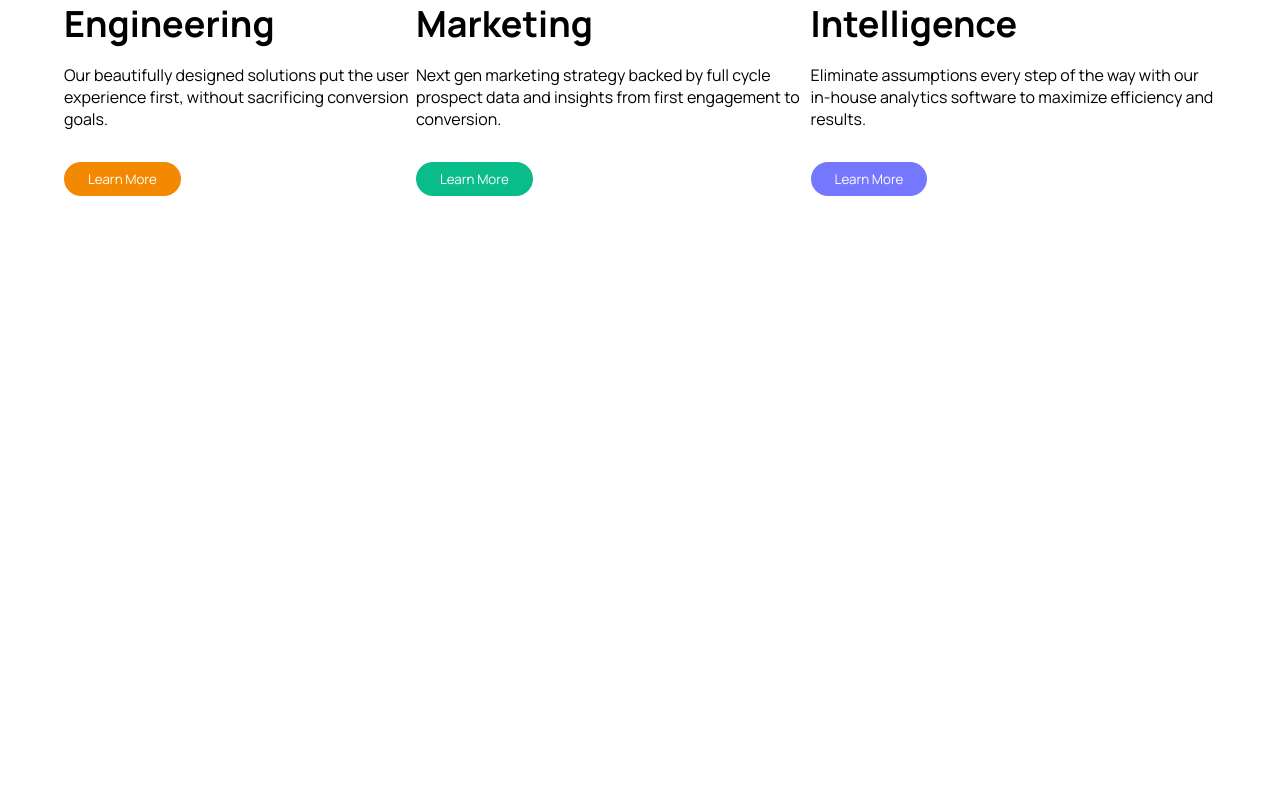
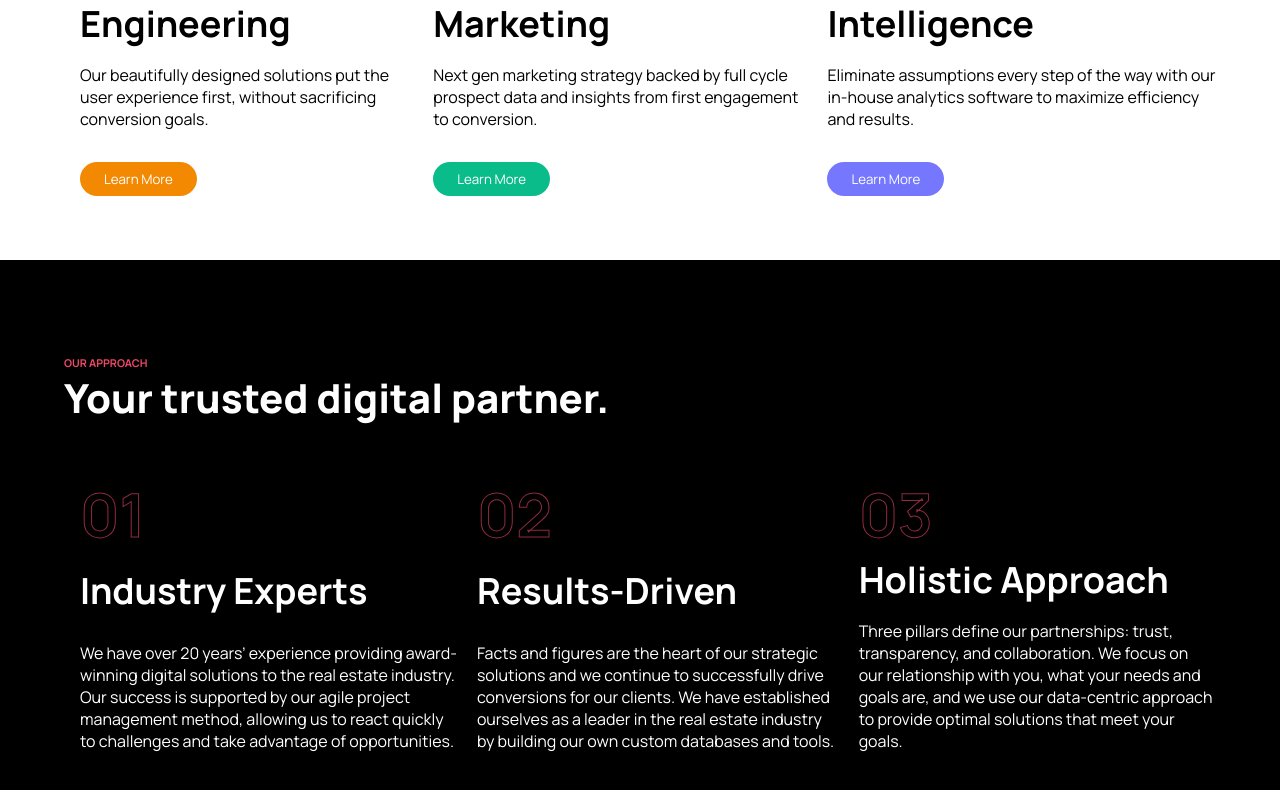
Before and after one commit to LiuAllan/Bam-digital, a React (Create React App) app: page / in a window 1280 px wide. Shown: the part 2127-2917 px from the top of the page. Before the commit the page ends 2387 px from the top, so only its background shows below. Built offline with nearby package versions, Linux system fonts and the light colour scheme.

Commit message:
our approach component

```diff
--- /dev/null
+++ b/src/components/CardNoButton.tsx
@@ -0,0 +1,30 @@
+import React from 'react';
+import Button from './Button';
+import '../styles/StyledCard.scss';
+
+interface CardProps {
+	numStroke: string;
+	pitchHeading1: string;
+	pitchHeading2: string;
+	pitchText: string;
+	color: string;
+}
+
+const CardNoButton: React.FC<CardProps> = ({ numStroke, pitchHeading1, pitchHeading2,  pitchText, color }) => {
+	return(
+		<div className='card-container'>
+			<div className='numbers-stroke' style={{ WebkitTextStroke: `1px ${color}` }}>
+				<h2>{numStroke}</h2>
+			</div>
+			<div className='pitch-heading'>
+				<h2>{pitchHeading1}</h2>
+				<h2>{pitchHeading2}</h2>
+			</div>
+			<div className='pitch-text'>
+				<p>{pitchText}</p>
+			</div>
+		</div>
+	);
+}
+
+export default CardNoButton;
--- /dev/null
+++ b/src/components/OurApproach.tsx
@@ -0,0 +1,41 @@
+import React from 'react';
+// Styles
+import '../styles/StyledOurApproach.scss';
+import Card from '../components/CardNoButton';
+
+const OurApproach = () => {
+	return (
+		<section className='our-approach'>
+			<div className='our-approach-head'>
+				<h6>our approach</h6>
+				<h1>Your trusted digital partner.</h1>
+			</div>
+
+			<div style={{ display: 'flex', flexDirection: 'row', justifyContent: 'space-between'}}>
+				<Card
+					numStroke={'01'}
+					pitchHeading1={'Industry Experts'}
+					pitchHeading2={''}
+					pitchText={'We have over 20 years’ experience providing award-winning digital solutions to the real estate industry. Our success is supported by our agile project management method, allowing us to react quickly to challenges and take advantage of opportunities.'}
+					color={'rgb(240, 72, 104)'}
+				/>
+				<Card
+					numStroke={'02'}
+					pitchHeading1={'Results-Driven'}
+					pitchHeading2={''}
+					pitchText={'Facts and figures are the heart of our strategic solutions and we continue to successfully drive conversions for our clients. We have established ourselves as a leader in the real estate industry by building our own custom databases and tools.'}
+					color={'rgb(240, 72, 104)'}
+				/>
+				<Card
+					numStroke={'03'}
+					pitchHeading1={'Holistic Approach'}
+					pitchHeading2={''}
+					pitchText={'Three pillars define our partnerships: trust, transparency, and collaboration. We focus on our relationship with you, what your needs and goals are, and we use our data-centric approach to provide optimal solutions that meet your goals.'}
+					color={'rgb(240, 72, 104)'}
+				/>
+			</div>
+		</section>
+	);
+}
+
+export default OurApproach;
--- a/src/pages/landingPage.tsx
+++ b/src/pages/landingPage.tsx
@@ -4,7 +4,7 @@ import Navbar from '../components/Navbar';
 import Header from '../components/Header';
 import OurMission from '../components/OurMission';
 import OurServices from '../components/OurServices';
-
+import OurApproach from '../components/OurApproach';
 
 const landingPage = () => {
 
@@ -18,8 +18,7 @@ const landingPage = () => {
 
 			<OurServices />
 
-			<section className='our-approach'>
-			</section>
+			<OurApproach />
 
 			<section className='our-work'>
 			</section>
--- a/src/styles/StyledCard.scss
+++ b/src/styles/StyledCard.scss
@@ -5,6 +5,7 @@
 	flex-direction: column;
 	justify-content: space-between;
 	margin-bottom: 4rem;
+	padding-left: 1rem;
 
 	.numbers-stroke {
 		text-transform: uppercase;
--- /dev/null
+++ b/src/styles/StyledOurApproach.scss
@@ -0,0 +1,25 @@
+$pale-red: rgb(240, 72, 104);
+$heading1-size: 2.5rem;
+$heading1-weight: 800;
+
+.our-approach {
+	padding: 6rem 4rem 0;
+	background-color: #000;
+
+	.card-container {
+		color: #fff;
+	}
+}
+
+.our-approach-head {
+	h6 {
+		text-transform: uppercase;
+		color: $pale-red;
+	}
+	h1 {
+		font-size: $heading1-size;
+		font-weight: $heading1-weight;
+		color: #fff;
+		margin-bottom: 3rem;
+	}
+}
```
